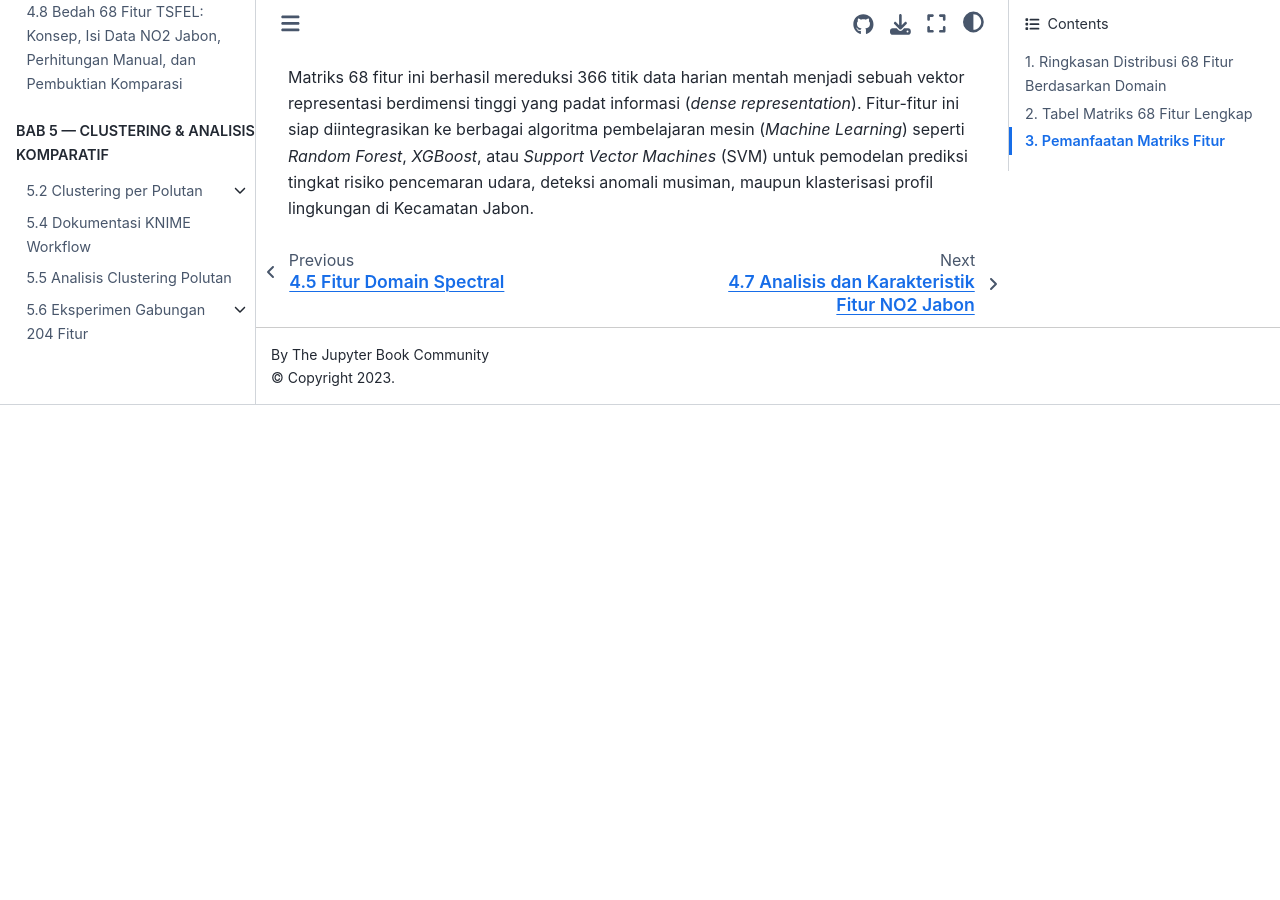
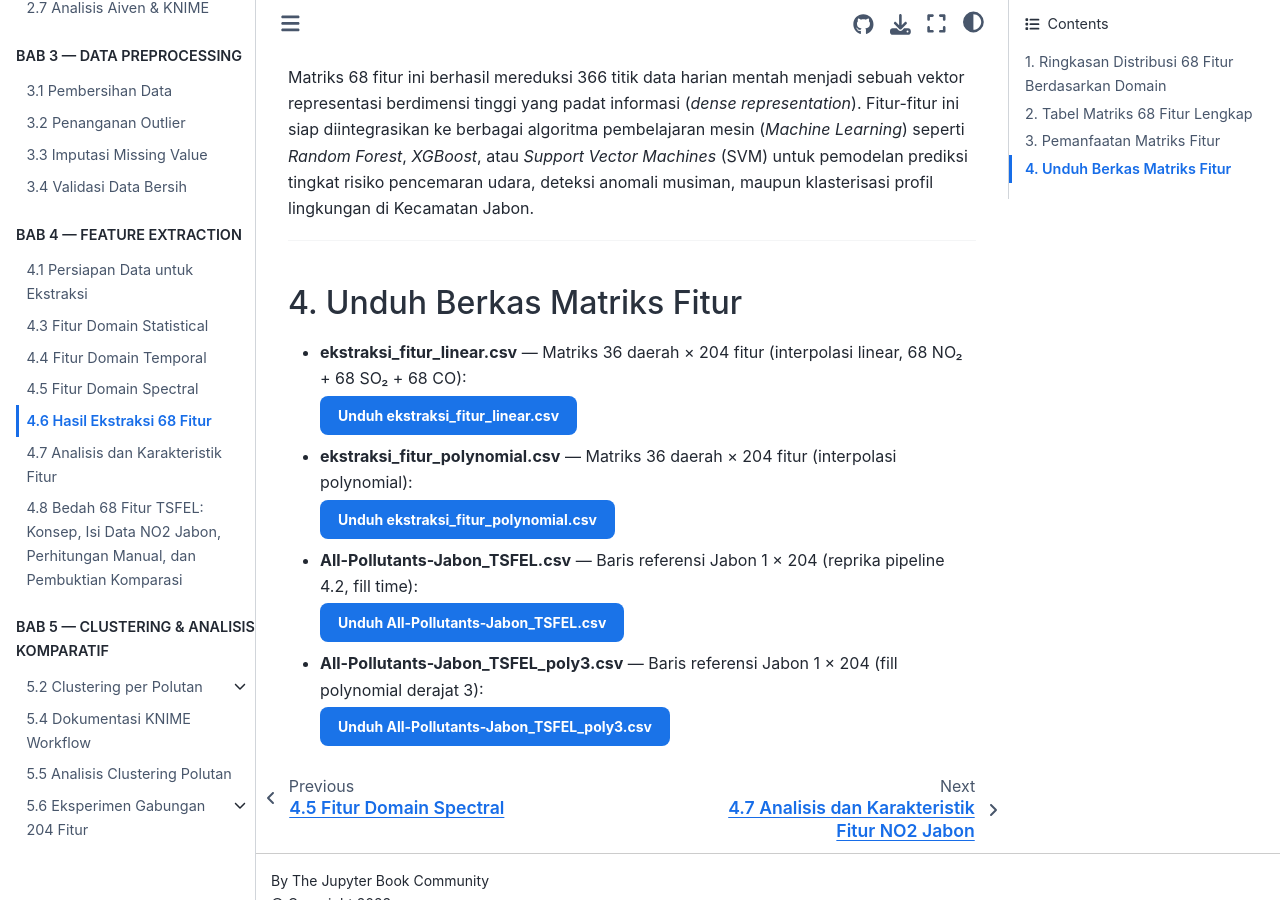
Before and after one commit to Rahardian-Ananta/PSD, a Jupyter Book: the page built from 04_feature_extraction/4.6_hasil_ekstraksi_68_fitur.md, in a window 1280 px wide and 900 px high, scrolled down 3156 px. Built offline with Jupyter Book 1.0.4 settings and Sphinx 7.4.7 and the Sphinx Book theme 1.1.4, drawn with Linux system fonts in a browser that asks for light colours; pages that are not in the unit, such as notebooks, are missing from menus; before the commit the page ends 3561 px from its top, so only the background shows below that.

Commit message:
update download

```diff
--- a/04_feature_extraction/4.6_hasil_ekstraksi_68_fitur.md
+++ b/04_feature_extraction/4.6_hasil_ekstraksi_68_fitur.md
@@ -105,3 +105,19 @@ Berikut adalah daftar lengkap ke-68 fitur yang berhasil diekstraksi dari sinyal
 ## 3. Pemanfaatan Matriks Fitur
 
 Matriks 68 fitur ini berhasil mereduksi 366 titik data harian mentah menjadi sebuah vektor representasi berdimensi tinggi yang padat informasi (*dense representation*). Fitur-fitur ini siap diintegrasikan ke berbagai algoritma pembelajaran mesin (*Machine Learning*) seperti *Random Forest*, *XGBoost*, atau *Support Vector Machines* (SVM) untuk pemodelan prediksi tingkat risiko pencemaran udara, deteksi anomali musiman, maupun klasterisasi profil lingkungan di Kecamatan Jabon.
+
+---
+
+## 4. Unduh Berkas Matriks Fitur
+
+*   **ekstraksi_fitur_linear.csv** — Matriks 36 daerah × 204 fitur (interpolasi linear, 68 NO₂ + 68 SO₂ + 68 CO):
+    <a href="../data/ekstraksi_fitur_linear.csv" download style="display:inline-block;padding:8px 18px;margin:4px 6px 4px 0;background:#1a73e8;color:#ffffff;text-decoration:none;border-radius:8px;font-weight:bold;font-size:14px;">Unduh ekstraksi_fitur_linear.csv</a>
+
+*   **ekstraksi_fitur_polynomial.csv** — Matriks 36 daerah × 204 fitur (interpolasi polynomial):
+    <a href="../data/ekstraksi_fitur_polynomial.csv" download style="display:inline-block;padding:8px 18px;margin:4px 6px 4px 0;background:#1a73e8;color:#ffffff;text-decoration:none;border-radius:8px;font-weight:bold;font-size:14px;">Unduh ekstraksi_fitur_polynomial.csv</a>
+
+*   **All-Pollutants-Jabon_TSFEL.csv** — Baris referensi Jabon 1 × 204 (reprika pipeline 4.2, fill time):
+    <a href="All-Pollutants-Jabon_TSFEL.csv" download style="display:inline-block;padding:8px 18px;margin:4px 6px 4px 0;background:#1a73e8;color:#ffffff;text-decoration:none;border-radius:8px;font-weight:bold;font-size:14px;">Unduh All-Pollutants-Jabon_TSFEL.csv</a>
+
+*   **All-Pollutants-Jabon_TSFEL_poly3.csv** — Baris referensi Jabon 1 × 204 (fill polynomial derajat 3):
+    <a href="All-Pollutants-Jabon_TSFEL_poly3.csv" download style="display:inline-block;padding:8px 18px;margin:4px 6px 4px 0;background:#1a73e8;color:#ffffff;text-decoration:none;border-radius:8px;font-weight:bold;font-size:14px;">Unduh All-Pollutants-Jabon_TSFEL_poly3.csv</a>
```
Also changed, not shown: 02_data_understanding/2.2_deskripsi_dataset.md (+1 -1 lines), 05_clustering/5.4_knime_workflow_documentation.md (+7 -0 lines), 10 other files.
